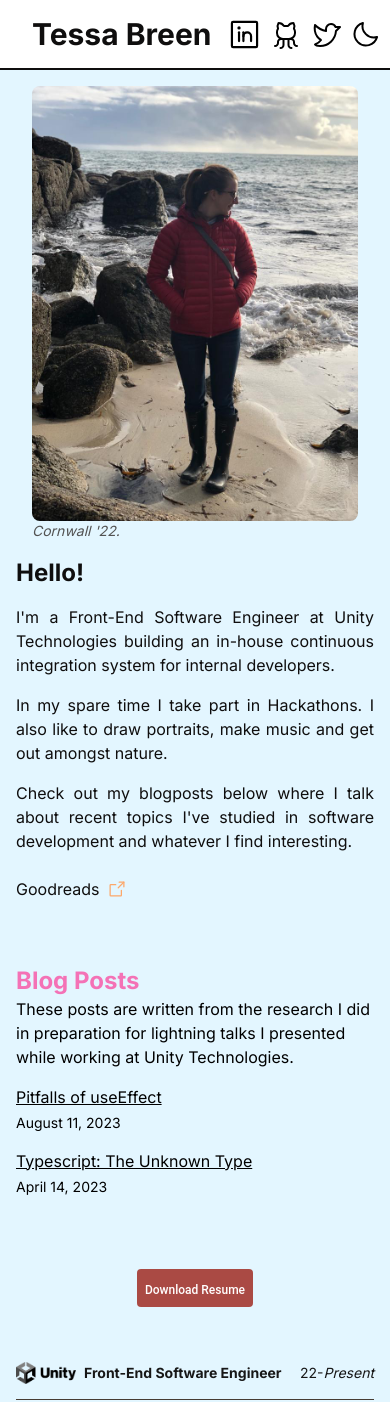
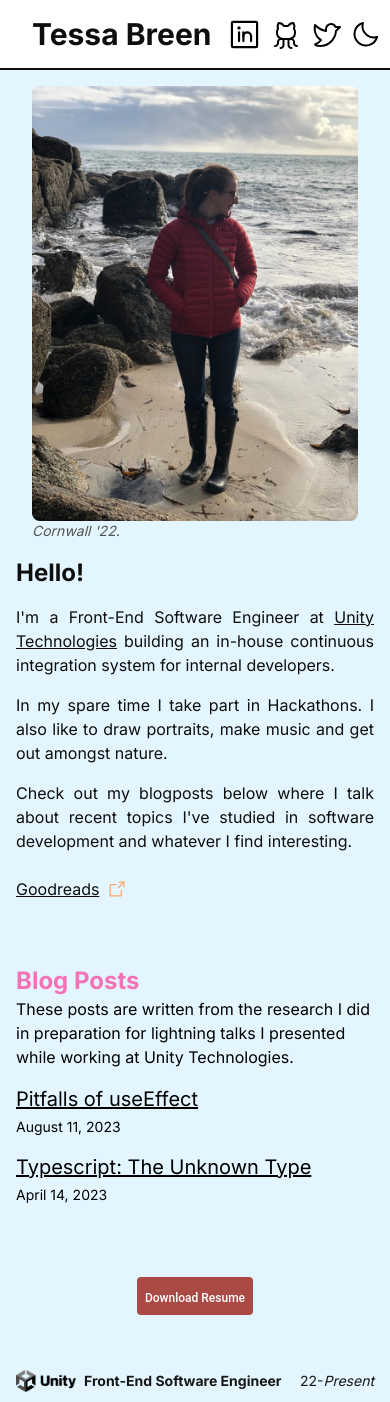
Before and after one commit to Mynameistessa/my-website, a Next.js app: page / in a window 390 px wide. Shown: the top 1402 px of the page. Built offline with nearby package versions, Linux system fonts and the light colour scheme.

Commit message:
Edit unknown type blogpost

```diff
--- a/blogposts/unknown-type.md
+++ b/blogposts/unknown-type.md
@@ -4,15 +4,14 @@ date: '2023-04-14'
 ---
 
 &nbsp;
-Around 5 years ago from the date of this post the lead architect of Typescript, Anders Hjelsberg, opened a PR to add the ‘unknown’ type to Typescript v3. As of this post we are on v5 and in this post I want to dig into the practical benefits of its introduction to the type system.
+Around 5 years ago from the date of this post the lead architect of Typescript, Anders Hjelsberg, opened a PR to add the ‘unknown’ type to Typescript v3. As I'm writing this we are on v5 and in this post I want to dig into the practical benefits of its introduction to the type system.
+
 &nbsp;
-
-The Unknown type increases type safety within our project and can be seen as a type safe alternative to the any type.
+The Unknown type increases type safety within our project and can be seen as a type safe counterpart to the `any` type. This is because any allows you to perform any operation on a value without any type checking. Because of this the unknown type can  help us avoid errors such as *`TypeError: Cannot Read Property of Undefined.`*
 
 &nbsp;
 ### **Theory**
-It can be helpful to think of the type system in terms of set theory. Both unknown and any can be described as *top types* or *universal supertypes*.
-They are the outermost sets that encompass all other types. A type can be thought of as a set. The unknown set contains all possible values, and therefore we can have as members of this set the following:
+It can be helpful to think of the type system in terms of set theory. Both unknown and any can be described as *top types* or *universal supertypes*. They are the outermost sets that encompass all other types. A type can be thought of as a set. The unknown set contains all possible values, and therefore we can have as members of this set the following:
 
 &nbsp;
 `x = 123;`
@@ -22,8 +21,10 @@ They are the outermost sets that encompass all other types. A type can be though
 `x = [1, 2, 3];`
 
 &nbsp;
+This illustrates the principle that any variable is assignable to unknown, but unknown isn't assignable to anything but itself or any. And this defines it as an atomic type, i.e. it cannot be broken down.
 
-There isn’t anything in the unknown set that allows you to perform all of the operations that exist. i.e. you cannot increment, or make a variable of type unknown upper case without first deducing the type.
+&nbsp;
+There isn’t anything in the unknown set that allows you to perform operations such as increment, or make a variable of type unknown upper case without first deducing the type. Everything assigned to type unknown will result in an error unless you assert or narrow the type down first.
 
 &nbsp;
 
@@ -59,6 +60,7 @@ The key principle to remember here is that we cannot read properties or assign i
 
 &nbsp;
 ##  **Use Cases**
+Below are common scenarios for where this type can be applied.
 
 &nbsp;
 * ### **Migrating From JS to Typescript**
--- a/components/Intro.tsx
+++ b/components/Intro.tsx
@@ -25,9 +25,9 @@ const Intro = () => {
           <p className='text-base'>
             I&apos;m a Front-End Software Engineer at {' '}
             <a className='group transition-all duration-300 ease-in-out' target="_blank" rel="noreferrer" href="https://unity.com">
-              <span className='bg-left-bottom bg-gradient-to-r dark:from-white dark:to-white from-warm-yellow to-warm-yellow bg-[length:0%_2px] bg-no-repeat group-hover:bg-[length:100%_2px] transition-all duration-500 ease-out'>
+              <u className='bg-left-bottom bg-gradient-to-r dark:from-white dark:to-white from-warm-yellow to-warm-yellow bg-[length:0%_2px] bg-no-repeat group-hover:bg-[length:100%_2px] transition-all duration-500 ease-out'>
                 Unity Technologies
-              </span>
+              </u>
             </a>
             {' '} building an in-house continuous integration system for internal developers.
             {/* <p className='font-body'>I enjoy solving problems and working with great people along the way.</p> */}
@@ -38,9 +38,9 @@ const Intro = () => {
               <p>Check out my blogposts below where I talk about recent topics I&apos;ve studied in software development and whatever I find interesting.</p>
               <br />
               <a target="_blank" rel="noreferrer" href="https://www.goodreads.com/tessabreen" className="group transition-all duration-300 ease-in-out flex items-center">
-                <span className='bg-left-bottom bg-gradient-to-r dark:from-white dark:to-white from-warm-yellow to-warm-yellow bg-[length:0%_2px] bg-no-repeat group-hover:bg-[length:100%_2px] transition-all duration-500 ease-out'>
+                <u className='bg-left-bottom bg-gradient-to-r dark:from-white dark:to-white from-warm-yellow to-warm-yellow bg-[length:0%_2px] bg-no-repeat group-hover:bg-[length:100%_2px] transition-all duration-500 ease-out'>
                   Goodreads
-                </span>
+                </u>
                 <ArrowSquareOut size={20} color={'#FDA769'} className='ml-2' />
               </a>
             </div>
--- a/components/ListItem.tsx
+++ b/components/ListItem.tsx
@@ -9,7 +9,7 @@ export default function ListItem({ post }: Props) {
   const { id, title, date } = post
   const formattedDate = getFormattedDate(date)
   return (
-    <li className="mt-4 lg:text-xl sm:text-sm dark:text-white/90">
+    <li className="mt-4 text-xl dark:text-white/90">
       <Link className="underline hover:text-black/70 dark:hover:text-gray-500 dark:text-white text-black" href={`/posts/${id}`}>
         {title}
       </Link>
```
